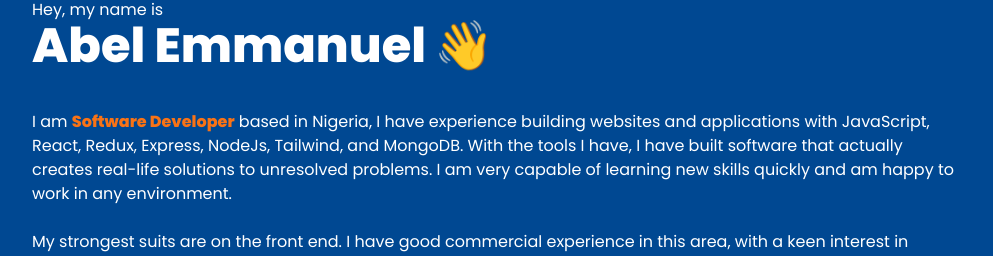
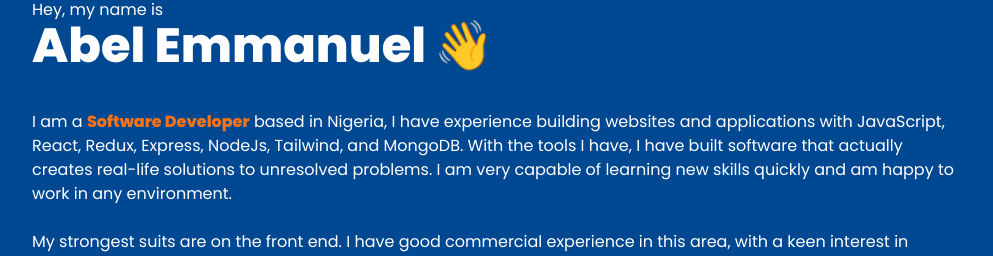
Before and after one commit to abellmanuell/my-portfolio, a React (Vite) app: page / in a window 1280 px wide. Shown: the part 98-354 px from the top of the page, without its empty margins (143-1136 px from the left). Built offline with nearby package versions, Linux system fonts and the light colour scheme.

Commit message:
fix: add capital 'a'

```diff
--- a/src/app/features/home/mainContent/MainHomeContent.jsx
+++ b/src/app/features/home/mainContent/MainHomeContent.jsx
@@ -17,7 +17,7 @@ function MainHomeContent() {
 
           <section className="pb-10 md:pb-20">
             <p>
-              I am{" "}
+              I am a{" "}
               <strong className="text-orange-500">Software Developer</strong>{" "}
               based in Nigeria, I have experience building websites and
               applications with JavaScript, React, Redux, Express, NodeJs,
```
